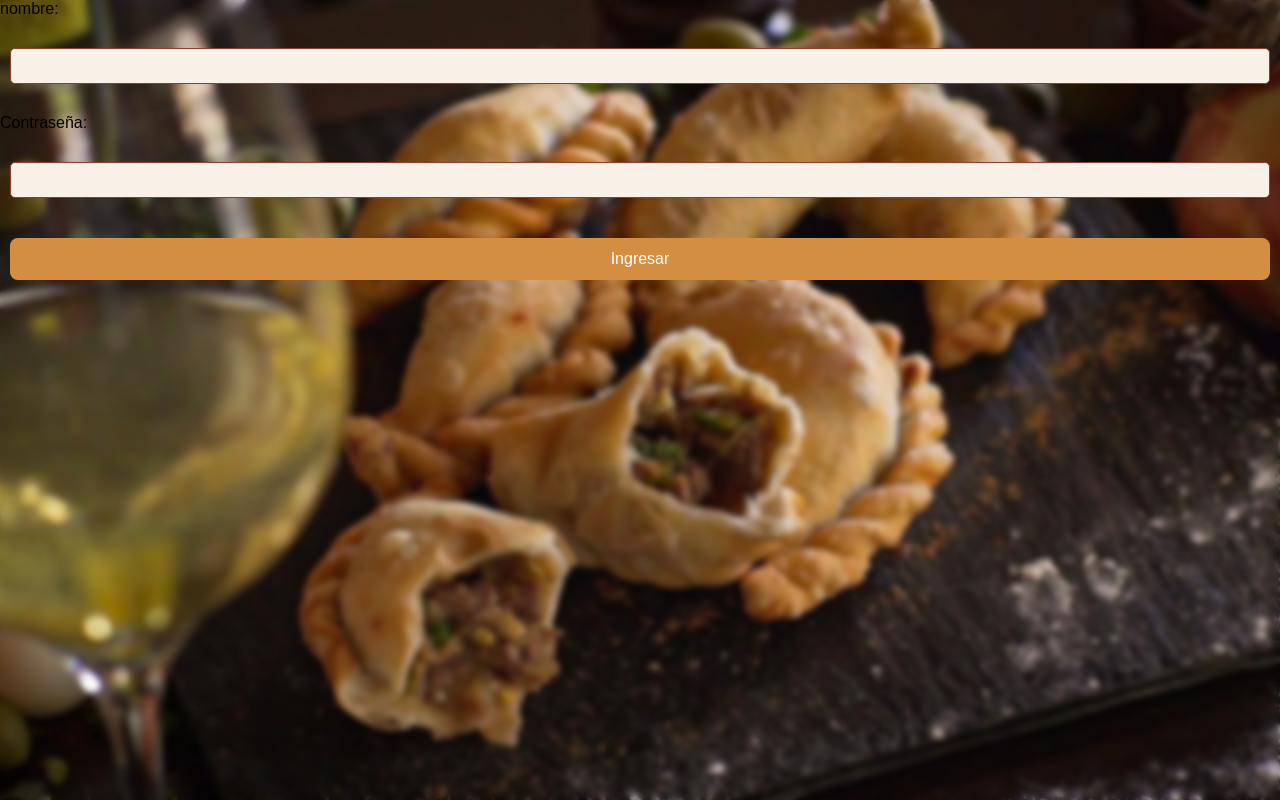
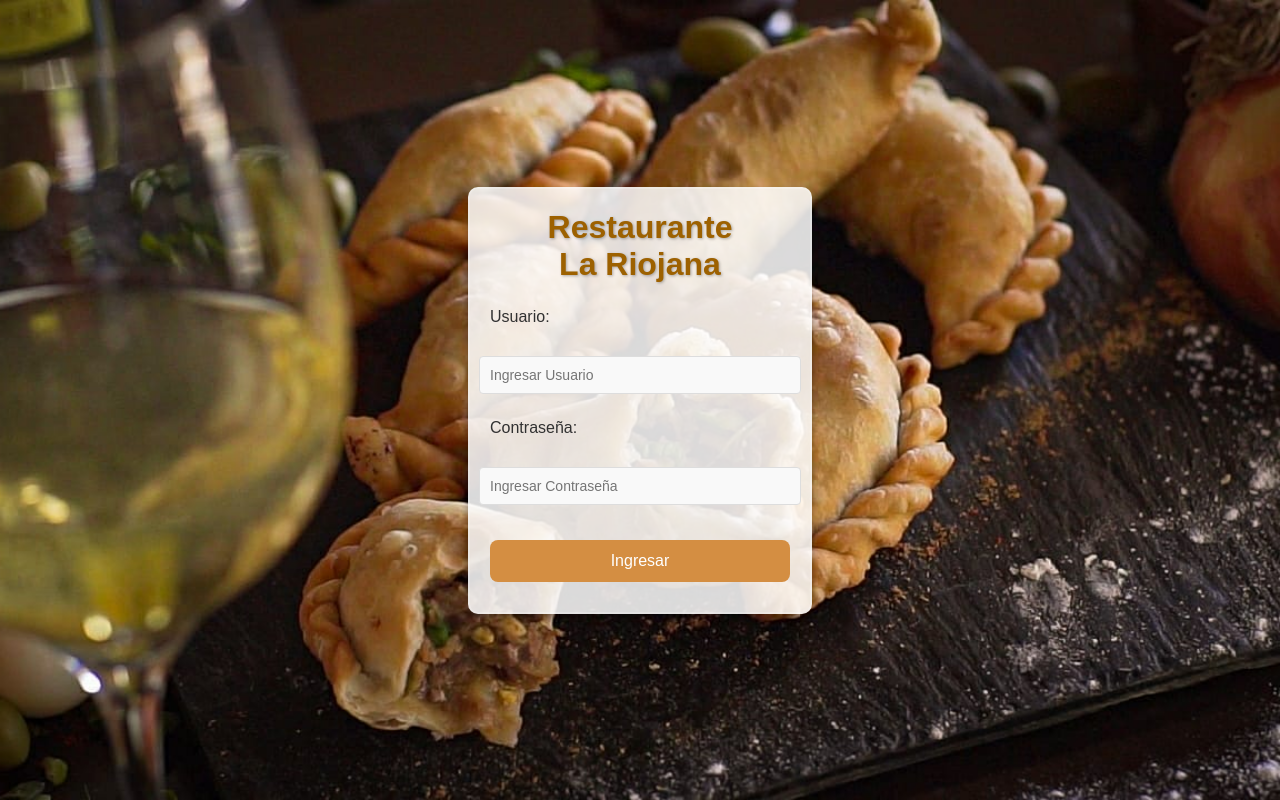
Before and after one commit to dagacrea/RestauranteLB, a React (Vite) app in the folder Front-End/Restaurante/: page / in a window 1280 px wide. Built offline with nearby package versions, Linux system fonts and the light colour scheme.

Commit message:
cambiando todo

```diff
--- a/Front-End/Restaurante/src/App.css
+++ b/Front-End/Restaurante/src/App.css
@@ -29,7 +29,7 @@ body::after {
   z-index: -1;
 }
 
-/* Centrado del contenido en cada sección */
+
 main {
   display: flex;
   justify-content: center;
@@ -39,7 +39,7 @@ main {
   padding: 20px;
 }
 
-/* Barra navbar */
+
 .navbar {
   display: flex;
   justify-content: center;
@@ -53,7 +53,7 @@ main {
   z-index: 100;
 }
 
-/* Lista del navbar */
+
 .navbar ul {
   display: flex;
   list-style: none;
@@ -61,12 +61,11 @@ main {
   padding: 0;
 }
 
-/* Elementos de la lista */
 .navbar li {
   margin: 0 15px;
 }
 
-/* Enlaces dentro del navbar */
+
 .navbar a {
   color: #fff;
   text-decoration: none;
@@ -80,17 +79,17 @@ main {
   color: #000000;
 }
 
-/* Titulos */
+
 h1, h2 {
   text-shadow: 5px 5px 7px rgba(0, 0, 0, 0.968);
   color: #ffffff;
   font-family: 'Arial', sans-serif;
   font-weight: bold;
   text-align: center;
-  margin-top: 80px;
+  margin-top: 100px;
 }
 
-/* Listado de items (platos y reservas) */
+
 ul {
   list-style-type: none;
   padding: 0;
@@ -108,7 +107,7 @@ li {
 }
 
 
-/* Estilo del formulario */
+
 form {
   display: flex;
   flex-direction: column;
@@ -137,7 +136,6 @@ button[type="submit"]:hover {
   background-color: #c97d3d;
 }
 
-/* Estilo de los botones de Reserva */
 button {
   background-color: #c97d3d;
   color: #f4f4f4;
@@ -154,7 +152,7 @@ button:hover {
   transform: scale(1.05);
 }
 
-/* Footer */
+
 footer {
   background-color: #8b3e2f;
   color: white;
@@ -195,3 +193,132 @@ p {
   font-weight: bold;
 
 }
+
+
+/* Contenedor principal para reservas */
+.reservas-container {
+  padding: 40px;
+  background-color: rgba(255, 255, 255, 0.9);
+  border-radius: 10px;
+  margin: 20px auto;
+  box-shadow: 0px 4px 10px rgba(0, 0, 0, 0.2);
+  max-width: 900px;
+}
+
+/* Título */
+.reservas-container h3 {
+  color: #8b3e2f;
+  text-align: center;
+  text-shadow: 2px 2px 5px rgba(0, 0, 0, 0.2);
+  margin-bottom: 30px;
+  font-size: 24px;
+  font-weight: bold;
+}
+
+/* Listado de Reservas */
+.listado-reservas {
+  padding: 0;
+  margin: 0 auto;
+  max-width: 800px;
+  list-style-type: none;
+}
+
+.listado-reservas li {
+  background-color: #d48e42;
+  color: #ffffff;
+  padding: 15px 20px;
+  margin-bottom: 15px;
+  border-radius: 8px;
+  box-shadow: 0px 3px 6px rgba(0, 0, 0, 0.1);
+  font-size: 16px;
+  display: flex;
+  justify-content: space-between;
+  align-items: center;
+}
+
+.listado-reservas li i {
+  font-size: 20px;
+  color: #ffffff;
+  margin-right: 10px;
+}
+
+.listado-reservas li:hover {
+  background-color: #a65d35;
+  transform: translateY(-2px);
+  transition: all 0.3s ease;
+}
+
+/* Nueva Reserva - Formulario */
+.nueva-reserva-form {
+  padding: 30px;
+  background-color: #ffffff;
+  border: 2px solid #d48e42;
+  border-radius: 8px;
+  box-shadow: 0px 4px 10px rgba(0, 0, 0, 0.1);
+  max-width: 500px;
+  margin: 20px auto;
+}
+
+.nueva-reserva-form div {
+  margin-bottom: 20px;
+}
+
+.nueva-reserva-form label {
+  display: block;
+  font-weight: bold;
+  color: #8b3e2f;
+  margin-bottom: 5px;
+}
+
+.nueva-reserva-form input {
+  width: 100%;
+  padding: 12px;
+  border: 1px solid #d48e42;
+  border-radius: 5px;
+  font-size: 14px;
+  background-color: #f9f1e7;
+}
+
+.nueva-reserva-form input:focus {
+  outline: none;
+  border-color: #8b3e2f;
+  box-shadow: 0px 0px 5px rgba(139, 62, 47, 0.5);
+}
+
+/* Botón de Envío */
+.nueva-reserva-form button[type="submit"] {
+  background-color: #8b3e2f;
+  color: #ffffff;
+  font-size: 16px;
+  padding: 12px;
+  border: none;
+  border-radius: 8px;
+  cursor: pointer;
+  transition: background-color 0.3s ease, transform 0.2s ease;
+  width: 100%;
+}
+
+.nueva-reserva-form button[type="submit"]:hover {
+  background-color: #a65d35;
+  transform: scale(1.05);
+}
+
+/* Mensaje de Respuesta */
+.reserva-mensaje {
+  margin-top: 20px;
+  padding: 10px;
+  text-align: center;
+  border-radius: 8px;
+}
+
+.reserva-mensaje.success {
+  background-color: #d4edda;
+  color: #155724;
+  border: 1px solid #c3e6cb;
+}
+
+.reserva-mensaje.error {
+  background-color: #f8d7da;
+  color: #721c24;
+  border: 1px solid #f5c6cb;
+}
--- a/Front-End/Restaurante/src/Componentes/Navbar.jsx
+++ b/Front-End/Restaurante/src/Componentes/Navbar.jsx
@@ -1,14 +1,11 @@
-import { Link, useNavigate } from "react-router-dom";
+import { Link } from "react-router-dom";
 import { useAuth } from "../Componentes/auth";
 
 const Navbar = () => {
-  const { sesion, logout } = useAuth(); //
-  const navigate = useNavigate();
+  const { sesion, logout } = useAuth();
 
   const handleLogout = () => {
-    logout(() => {
-      navigate("/login", { replace: true });
-    });
+    logout();
   };
 
   return (
@@ -28,8 +25,7 @@ const Navbar = () => {
             <li>
               <Link to="/ventas">Gestión de Ventas</Link>
             </li>
-            <li>
-              <button onClick={handleLogout}>Cerrar Sesión</button>
+            <li><Link to="/login" onClick={handleLogout}>Salir</Link>
             </li>
           </>
         ) : (
--- /dev/null
+++ b/Front-End/Restaurante/src/Pages/PaginaLogin.css
@@ -0,0 +1,66 @@
+.login-page {
+  display: flex;
+  justify-content: center;
+  align-items: center;
+  height: 100vh;
+  background-image: url('/assets/images/imagen-inicio.jpg');
+  background-size: cover;
+  background-position: center;
+  background-repeat: no-repeat;
+}
+.h1-input {
+  color: #9d6100;
+  text-shadow: 1px 1px 3px rgba(0, 0, 0, 0.3);
+  margin-bottom: 5px;
+  margin-top: 0px;
+  text-align: center;
+}
+
+.login-form {
+  display: flex;
+  flex-direction: column;
+  align-items: center;
+  width: 300px;
+  padding: 20px;
+  border: 2px solid rgba(255, 255, 255, 0.2);
+  border-radius: 10px;
+  background-color: rgba(255, 255, 255, 0.85);
+  box-shadow: 0px 4px 6px rgba(0, 0, 0, 0.35);
+}
+
+
+.login-label {
+  font-size: 16px;
+  color: #313131;
+  align-self: flex-start;
+}
+
+
+.login-input {
+  width: 100%;
+  padding: 10px;
+  margin-bottom: 5px;
+  border: 1px solid #ddd;
+  border-radius: 4px;
+  font-size: 14px;
+  background-color: #f9f9f9;
+}
+
+.login-button {
+  padding: 10px 15px;
+  width: 100%;
+  background-color: #007bff;
+  color: white;
+  font-size: 16px;
+  border: none;
+  border-radius: 4px;
+  cursor: pointer;
+}
+
+
+.login-error {
+  color: red;
+  font-size: 15px;
+  margin-top: 10px;
+  text-align: center;
+}
--- a/Front-End/Restaurante/src/Pages/PaginaLogin.jsx
+++ b/Front-End/Restaurante/src/Pages/PaginaLogin.jsx
@@ -1,6 +1,7 @@
 import { useLocation, useNavigate } from "react-router-dom";
 import { useAuth } from "../Componentes/auth";
 import { useState } from "react";
+import "./PaginaLogin.css";
 
 const LoginPage = () => {
   const { login } = useAuth();
@@ -18,7 +19,6 @@ const LoginPage = () => {
     login(
       nombre,
       contraseña,
-
       () => navigate("/inicio"), // OK
       () => setError(true) // Error
     );
@@ -27,16 +27,20 @@ const LoginPage = () => {
   };
 
   return (
-    <>
-      <form onSubmit={onSubmit}>
-        <label htmlFor="nombre">nombre:</label>
-        <input name="nombre" type="text" />
-        <label htmlFor="contraseña">Contraseña:</label>
-        <input name="contraseña" type="password" />
-        <button type="submit">Ingresar</button>
+    <div className="login-page">
+      <form onSubmit={onSubmit} className="login-form">
+      <h1 className="h1-input">Restaurante <br />La Riojana</h1>
+        <label htmlFor="nombre" className="login-label">Usuario:</label>
+        <input name="nombre" type="text" className="login-input" placeholder="Ingresar Usuario" />
+
+        <label htmlFor="contraseña" className="login-label">Contraseña:</label>
+        <input name="contraseña" type="password" className="login-input" placeholder="Ingresar Contraseña"/>
+
+        <button type="submit" className="login-button">Ingresar</button>
+        {error && <p className="login-error">Nombre o contraseña inválido</p>}
       </form>
-      {error && <p>nombre o contraseña inválido</p>}
-    </>
+    </div>
   );
 };
+
 export default LoginPage;
--- a/Front-End/Restaurante/src/css.css
+++ /dev/null
@@ -1,133 +0,0 @@
-/* Estilo global */
-html, body {
-    height: 100%; /* Asegura que body y html ocupen toda la altura */
-    margin: 0;    /* Elimina márgenes predeterminados */
-    padding: 0;   /* Elimina padding predeterminado */
-    font-family: 'Arial', sans-serif;
-    background-color: #f4f4f4; /* Color suave para el fondo */
-    background-image: url('https://example.com/fondo-madera.jpg'); /* Fondo con textura de madera */
-    background-size: cover;
-    background-position: center;
-  }
-
-  /* Centrado del contenido en cada sección */
-  main {
-    display: flex;
-    justify-content: center; /* Centra los elementos horizontalmente */
-    align-items: center; /* Centra los elementos verticalmente */
-    flex-direction: column; /* Asegura que el contenido se apile verticalmente */
-    height: 100%; /* Permite que el main ocupe toda la altura disponible */
-    padding: 20px; /* Agrega un poco de padding */
-  }
-
-  /* Navegación */
-  .navbar {
-    display: flex;
-    justify-content: center; /* Centra horizontalmente */
-    align-items: center;    /* Centra verticalmente */
-    background-color: #8b3e2f; /* Marrón oscuro típico de la madera */
-    padding: 10px;           /* Ajusta el espacio alrededor */
-    position: fixed;         /* Fija el navbar arriba */
-    top: 0;
-    left: 0;
-    width: 100%;             /* Ocupa todo el ancho de la pantalla */
-    z-index: 100;            /* Mantiene el navbar en la parte superior */
-  }
-
-  /* Lista del navbar */
-  .navbar ul {
-    display: flex;           /* Disposición horizontal */
-    list-style: none;        /* Sin viñetas */
-    margin: 0;               /* Sin margen */
-    padding: 0;              /* Sin padding */
-  }
-
-  /* Elementos de la lista */
-  .navbar li {
-    margin: 0 15px;          /* Espaciado entre los enlaces */
-  }
-
-  /* Enlaces dentro del navbar */
-  .navbar a {
-    color: #fff; /* Cambia el color del texto */
-    text-decoration: none;   /* Elimina subrayado */
-    font-size: 16px;         /* Tamaño del texto */
-    font-weight: bold;       /* Texto en negrita */
-    padding: 5px 10px;       /* Espaciado interno */
-    transition: background-color 0.3s ease; /* Animación suave */
-  }
-
-  .navbar a:hover {
-    color: #000000; /* Color de fondo al pasar el ratón */
-  }
-
-  /* Títulos */
-  h1, h2 {
-    color: #8b3e2f; /* Tono marrón */
-    font-family: 'Arial', sans-serif;
-    text-align: center;
-    margin-top: 80px; /* Desplazamos el contenido hacia abajo para no quedar bajo el navbar */
-  }
-
-  /* Listado de items (platos y reservas) */
-  ul {
-    list-style-type: none;
-    padding: 0;
-  }
-
-  li {
-    padding: 12px;
-    margin: 10px 0;
-    border-radius: 8px;
-    box-shadow: 0 2px 5px rgba(0, 0, 0, 0.1);
-    border-left: 6px solid #8b3e2f; /* Borde izquierdo de color marrón */
-  }
-
-  /* Estilo del formulario */
-  form {
-    display: flex;
-    flex-direction: column;
-    gap: 20px;
-  }
-
-  input, textarea {
-    padding: 12px;
-    border: 1px solid #8b3e2f;
-    border-radius: 6px;
-    font-size: 16px;
-    background-color: #f9f1e7;
-  }
-
-  button[type="submit"] {
-    padding: 12px 24px;
-    background-color: #d48e42; /* Color cálido como el oro */
-    color: white;
-    border: none;
-    border-radius: 8px;
-    cursor: pointer;
-    font-size: 16px;
-  }
-
-  button[type="submit"]:hover {
-    background-color: #c97d3d; /* Hover más oscuro */
-  }
-
-  /* Fondo con imágenes rústicas */
-  img {
-    width: 100%;
-    height: auto;
-    border-radius: 10px;
-  }
-
-  /* Footer */
-  footer {
-    background-color: #8b3e2f; /* Igual que el nav para mantener el estilo */
-    color: white;
-    text-align: center;
-    padding: 10px 0;
-    width: 100%; /* Hace que el footer ocupe todo el ancho de la pantalla */
-    position: fixed;
-    bottom: 0;
-    left: 0;
-    z-index: 100; /* Asegura que el footer se quede al final */
-  }
```
Also changed, not shown: Front-End/Restaurante/src/Componentes/ListaReservas.jsx (+15 -24 lines), 2 other files (tests, documents, lock files or other folders).
